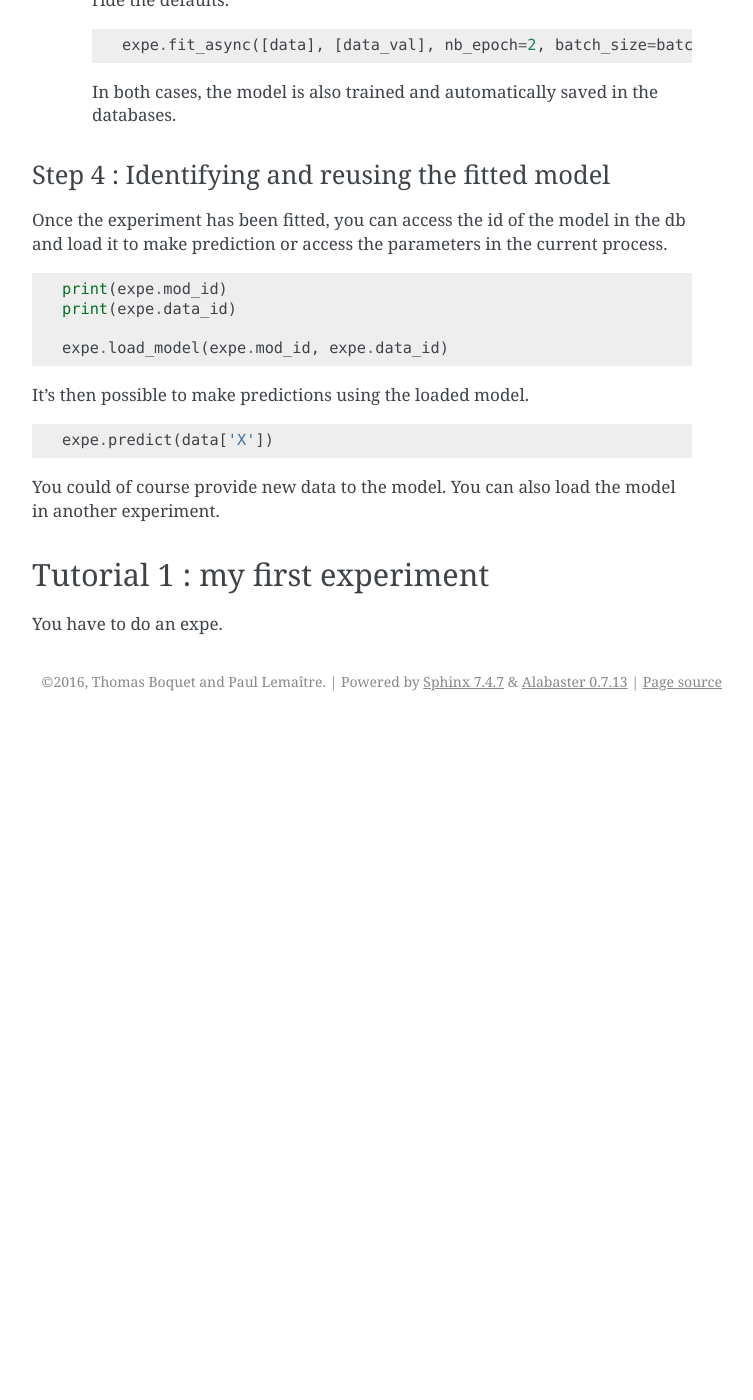
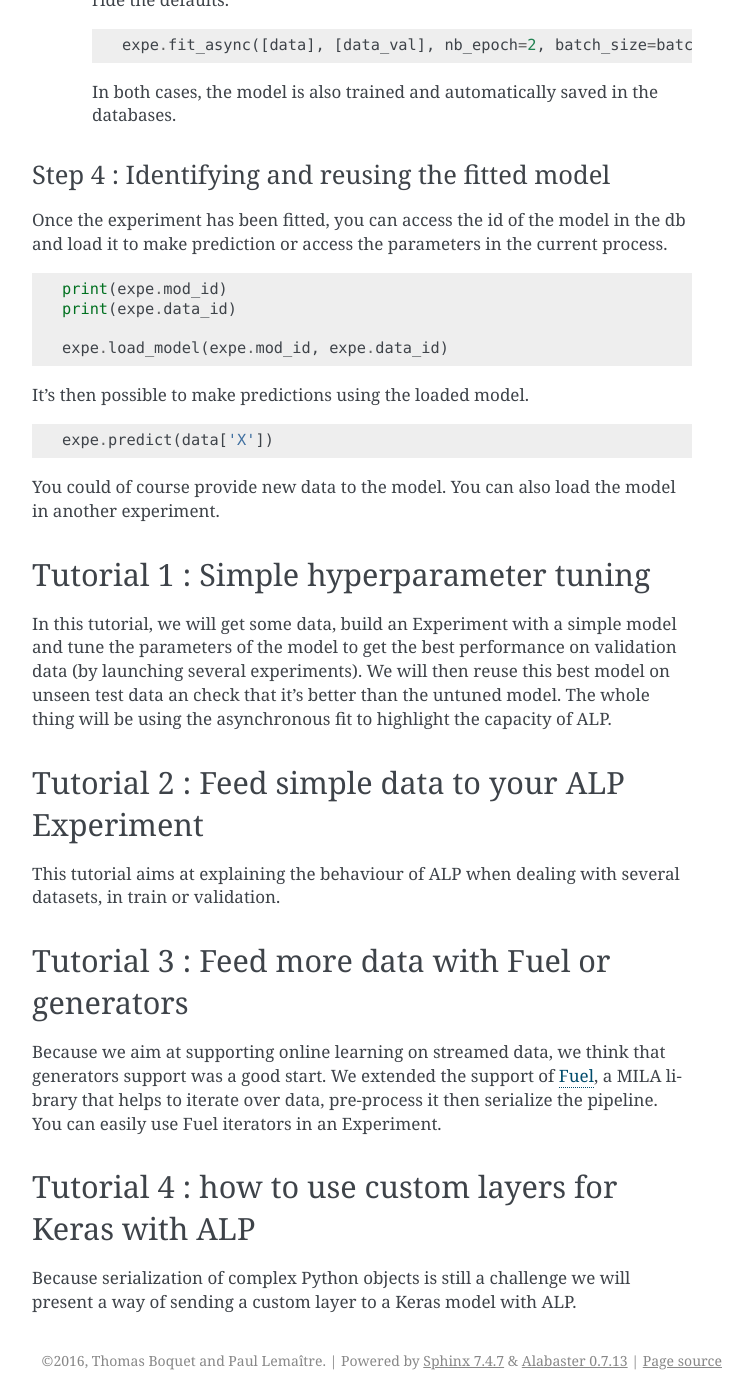
Before and after one commit to tboquet/python-alp, a Sphinx documentation site: the page built from docs/Tutorials/index_tuto.rst, in a window 1280 px wide and 1400 px high, scrolled down 3206 px. Shown: the whole window, without its empty margins (388-1141 px from the left). Built offline with Sphinx 7.4.7, drawn with Linux system fonts in a browser that asks for light colours; before the commit the page ends 3927 px from its top, so only the background shows below that; some of the changed text lies outside the part shown.

Commit message:
about to merge

```diff
--- a/AUTHORS.rst
+++ b/AUTHORS.rst
@@ -1,6 +1,6 @@
-
+=======
 Authors
 =======
 
 * Thomas Boquet - https://tboquet.github.io
-* Paul Lemaitre
+* Paul Lemaître
--- a/CHANGELOG.rst
+++ b/CHANGELOG.rst
@@ -1,14 +1,14 @@
-
+=========
 Changelog
 =========
 
 0.2.0 (2016-04-21)
------------------------------------------
+==================
 
 * Keras backend is stable
 
 
 0.1.0 (2016-04-12)
------------------------------------------
+==================
 
 * First release
--- a/CONTRIBUTING.rst
+++ b/CONTRIBUTING.rst
@@ -62,7 +62,7 @@ To set up `python-alp` for local development:
 6. Submit a pull request through the GitHub website.
 
 Pull Request Guidelines
------------------------
+=======================
 
 If you need some code review or feedback while you're developing the code just make the pull request.
 
@@ -79,7 +79,7 @@ For merging, you should:
        It will be slower though ...
 
 Tips
-----
+====
 
 To run a subset of tests::
 
--- a/docs/FirstSteps/why-alp.rst
+++ b/docs/FirstSteps/why-alp.rst
@@ -16,7 +16,7 @@ What do I need to run ALP? What is inside ALP?
 ==============================================
 
 You need a Linux machine to run ALP [1]_.
-ALP relies heavily on Docker, RabbitMQ, Celery Flower, MongoDB and Jupyter Notebook. It's implemented in Python. However since all services runs into a docker, your OS only needs Docker (and nvidia-docker if you want to use a NVIDIA GPU). The CLI will help you do the setup and launch a config in no time.
+ALP relies heavily on Docker, RabbitMQ, Celery, MongoDB and Jupyter Notebook. It also supports interfacing with Fuel thus depends on Theano. It's implemented in Python. However since all services runs into Docker containers, your OS only needs Docker (and nvidia-docker if you want to use a NVIDIA GPU). The CLI will help you do the setup and launch a config in no time.
 
 All of this concepts and dependencies are explained later in the Setup and Userguide sections.
 
--- a/docs/Tutorials/index_tuto.rst
+++ b/docs/Tutorials/index_tuto.rst
@@ -3,3 +3,6 @@ Some tutorials and usecases
 
 .. include:: tuto0.rst
 .. include:: tuto1.rst
+.. include:: tuto2.rst
+.. include:: tuto3.rst
+.. include:: tuto4.rst
--- a/docs/Tutorials/tuto1.rst
+++ b/docs/Tutorials/tuto1.rst
@@ -1,5 +1,5 @@
-================================
-Tutorial 1 : my first experiment
-================================
+===========================================
+Tutorial 1 : Simple hyperparameter tuning
+===========================================
 
-You have to do an expe.
+In this tutorial, we will get some data, build an Experiment with a simple model and tune the parameters of the model to get the best performance on validation data (by launching several experiments). We will then reuse this best model on unseen test data an check that it's better than the untuned model. The whole thing will be using the asynchronous fit to highlight the capacity of ALP.
--- /dev/null
+++ b/docs/Tutorials/tuto2.rst
@@ -0,0 +1,5 @@
+====================================================
+Tutorial 2 : Feed simple data to your ALP Experiment
+====================================================
+
+This tutorial aims at explaining the behaviour of ALP when dealing with several datasets, in train or validation.
--- /dev/null
+++ b/docs/Tutorials/tuto3.rst
@@ -0,0 +1,9 @@
+====================================================
+Tutorial 3 : Feed more data with Fuel or generators
+====================================================
+
+Because we aim at supporting online learning on streamed data, we think that generators support was a good start.
+We extended the support of Fuel_, a MILA library that helps to iterate over data, pre-process it then serialize the pipeline.
+You can easily use Fuel iterators in an Experiment.
+
+.. _Fuel: https://github.com/mila-udem/fuel
--- /dev/null
+++ b/docs/Tutorials/tuto4.rst
@@ -0,0 +1,5 @@
+========================================================
+Tutorial 4 : how to use custom layers for Keras with ALP
+========================================================
+
+Because serialization of complex Python objects is still a challenge we will present a way of sending a custom layer to a Keras model with ALP.
--- /dev/null
+++ b/docs/tuto2.rst
@@ -0,0 +1,5 @@
+====================================================
+Tutorial 2 : Feed simple data to your ALP Experiment
+====================================================
+
+This tutorial aims at explaining the behaviour of ALP when dealing with several datasets, in train or validation.
```
